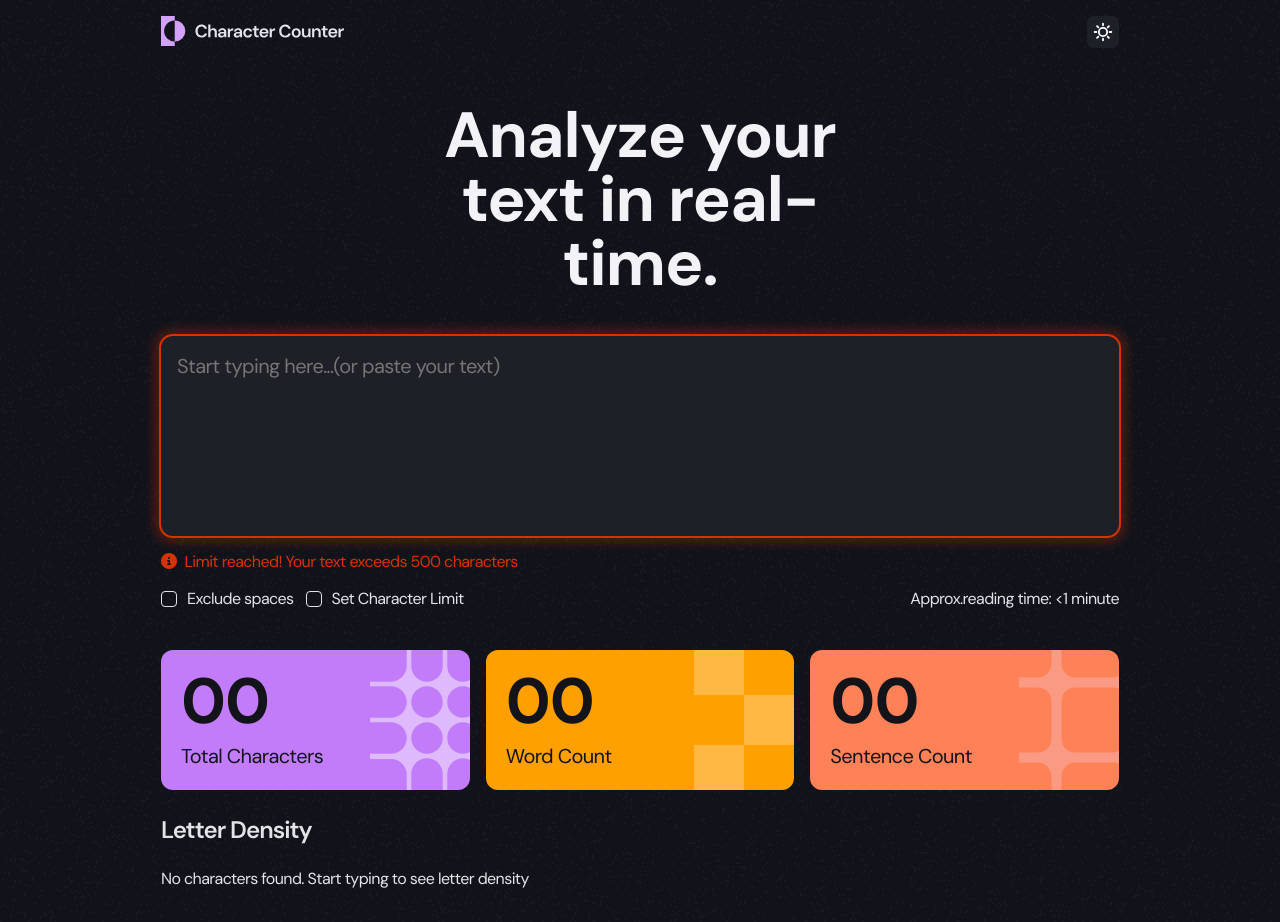
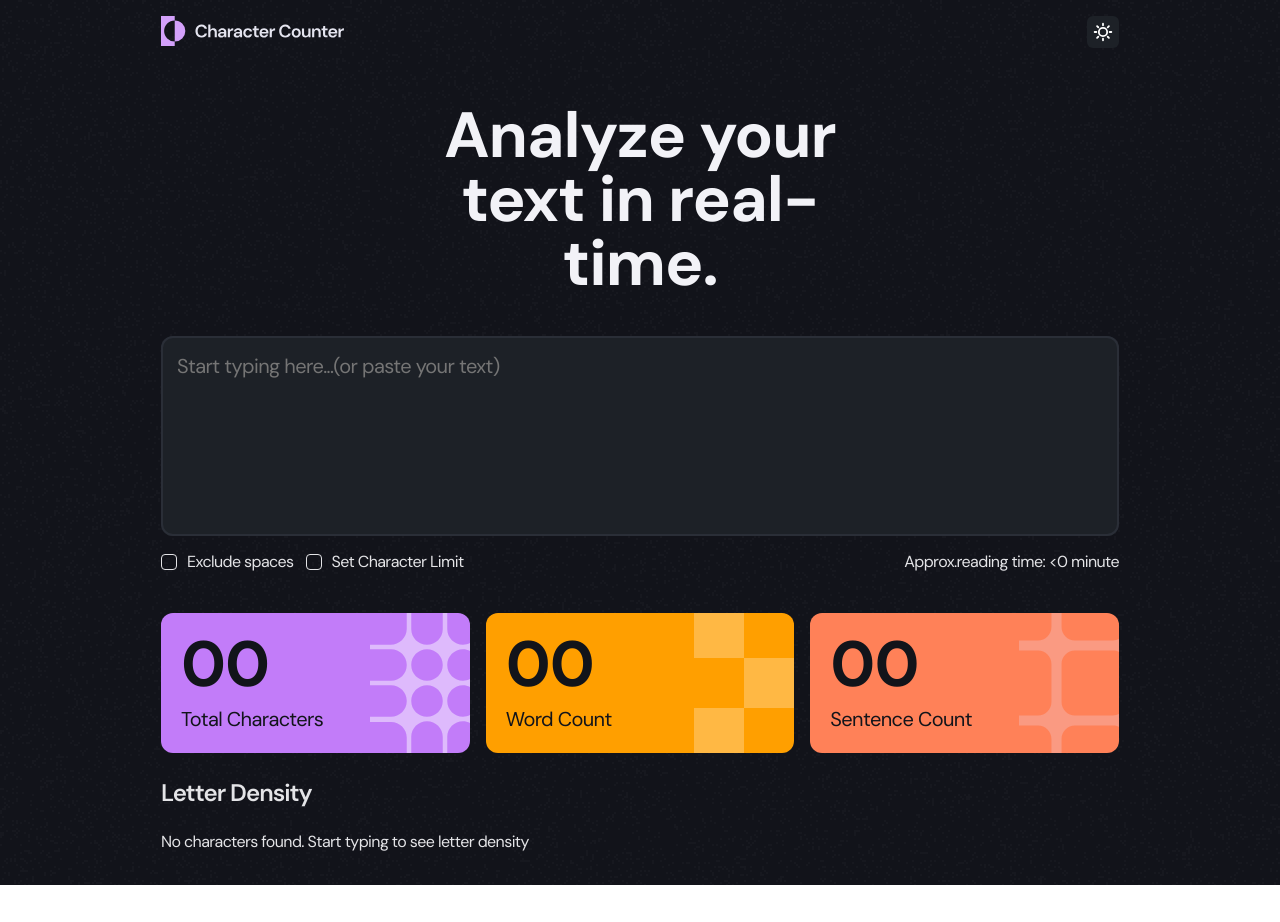
Before and after one commit to ChrisFloresM/Character-counter, a React (Vite) app: page / in a window 1280 px wide. After the commit the page ends 885 px from the top, so only its background shows below. Built offline with nearby package versions, Linux system fonts and the light colour scheme.

Commit message:
Adding word limitation feature

```diff
--- a/src/components/UserInputs.jsx
+++ b/src/components/UserInputs.jsx
@@ -1,3 +1,4 @@
+const wpmAverage = 250;
 export default function UserInputs(
 	{ inputVal,
 		onChange,
@@ -9,13 +10,19 @@ export default function UserInputs(
 		onMaxChars,
 	}) {
 
+	const charLimitExceeded = isLimit && inputVal.length > maxChars;
+	const readingTime = Math.floor(inputVal.length / 250);
+
 	return (
 		<section className="userInputs">
-			<textarea className="userInputs__text text-3 limitExceeded" placeholder="Start typing here...(or paste your text)" value={inputVal} onChange={onChange}></textarea>
-			<p className="text-4 userInpus__errorMessage">
-				<i className="fa-solid fa-circle-info icon"></i>
-				Limit reached! Your text exceeds {maxChars} characters
-			</p>
+			<textarea className={`userInputs__text text-3 ${charLimitExceeded && "limitExceeded"}`} placeholder="Start typing here...(or paste your text)" value={inputVal} onChange={onChange}></textarea>
+			{
+				charLimitExceeded &&
+				<p className="text-4 userInpus__errorMessage">
+					<i className="fa-solid fa-circle-info icon"></i>
+					Limit reached! Your text exceeds {maxChars} characters
+				</p>
+			}
 			<div className="userInputs__features">
 				<div className="checkboxes">
 					<CheckboxFeature value={excludeSpaces} onChange={onExclude}>Exclude spaces</CheckboxFeature>
@@ -23,7 +30,7 @@ export default function UserInputs(
 					{isLimit &&
 						<input type="number" className="text-4 userInputs__maxVal" value={maxChars} onChange={onMaxChars}/>}
 				</div>
-				<p className="text-4">Approx.reading time: {"<"}1 minute</p>
+				<p className="text-4">Approx.reading time: {"<"}{readingTime} minute</p>
 			</div>
 		</section>
 	)
```
